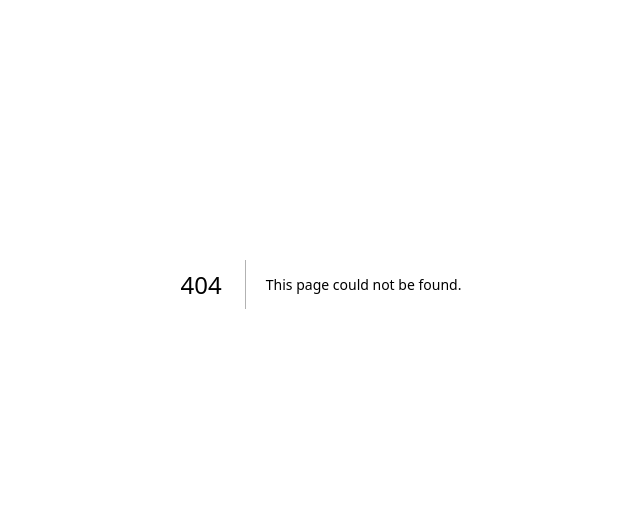
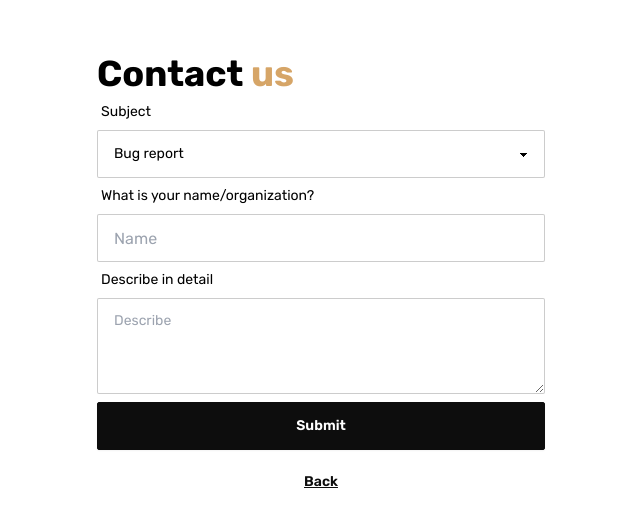
Before and after one commit to snowin-jj/devmailer, a Next.js app: page /contact in a window 1280 px wide. Before the commit this address had no page. Shown: the part 116-642 px from the top of the page, without its empty margins (319-959 px from the left). Built offline with nearby package versions, Linux system fonts and the light colour scheme.

Commit message:
add google auth

```diff
--- a/next.config.js
+++ b/next.config.js
@@ -1,7 +1,16 @@
 /** @type {import('next').NextConfig} */
 const nextConfig = {
   images: {
-    domains: ["daisyui.com", "api.dicebear.com", "rickandmortyapi.com"],
+    remotePatterns: [
+      {
+        protocol: "https",
+        hostname: "lh3.googleusercontent.com",
+      },
+      {
+        protocol: "https",
+        hostname: "api.dicebear.com",
+      },
+    ],
   },
 };
 
--- a/src/app/api/auth/[...nextauth]/route.ts
+++ b/src/app/api/auth/[...nextauth]/route.ts
@@ -1,6 +1,7 @@
 import NextAuth from "next-auth";
 import { PrismaAdapter } from "@auth/prisma-adapter";
 import EmailProvider from "next-auth/providers/email";
+import GoogleProvider from "next-auth/providers/google";
 
 import db from "@/lib/db";
 
@@ -8,6 +9,11 @@ const handler = NextAuth({
   // @ts-ignore
   adapter: PrismaAdapter(db),
   providers: [
+    GoogleProvider({
+      clientId: process.env.GOOGLE_CLIENT_ID!,
+      clientSecret: process.env.GOOGLE_CLIENT_SECRET!,
+      allowDangerousEmailAccountLinking: true,
+    }),
     EmailProvider({
       server: {
         service: process.env.MAIL_SERVICE,
@@ -30,6 +36,7 @@ const handler = NextAuth({
   pages: {
     signIn: "/signin",
   },
+  debug: process.env.NODE_ENV === "development",
 });
 
 export { handler as GET, handler as POST };
--- /dev/null
+++ b/src/app/contact/page.tsx
@@ -0,0 +1,119 @@
+"use client";
+
+import { useRouter } from "next/navigation";
+import { useState } from "react";
+import toast from "react-hot-toast";
+
+export default function ContactPage({
+  searchParams,
+}: {
+  searchParams: { ref: string };
+}) {
+  const [isSubmitting, setIsSubmitting] = useState<boolean>(false);
+  const navigation = useRouter();
+  const { ref } = searchParams;
+
+  async function handleSubmit(e: React.FormEvent<HTMLFormElement>) {
+    e.preventDefault();
+    setIsSubmitting(true);
+
+    const formData = new FormData(e.currentTarget);
+    const data = {
+      from: formData.get("name"),
+      to: process.env.NEXT_PUBLIC_EMAIL,
+      subject: formData.get("subject"),
+      body: formData.get("describe"),
+    };
+    const res = await fetch(
+      `/api/sendmail?apikey=${process.env.NEXT_PUBLIC_KEY}`,
+      {
+        method: "POST",
+        body: JSON.stringify(data),
+        headers: {
+          "Content-Type": "application/json",
+        },
+      }
+    );
+
+    if (res.ok) {
+      toast.success("Thanks for your feedback");
+    } else if (res.status === 429) {
+      toast.error("Facing too many request! Please try after sometime");
+    } else {
+      toast.error("Something went wrong");
+    }
+
+    setIsSubmitting(false);
+  }
+
+  return (
+    <section className="grid place-items-center min-h-screen">
+      <form className="w-full max-w-md" onSubmit={handleSubmit}>
+        <h2 className="text-4xl font-bold">
+          Contact <span className="text-[#D6A567]">us</span>
+        </h2>
+        <label className="form-control w-full" htmlFor="subject">
+          <div className="label">
+            <span className="label-text">Subject</span>
+          </div>
+          <select
+            name="subject"
+            className="select select-bordered w-full"
+            defaultValue={
+              ref === "site"
+                ? "Plan extend"
+                : ref === "app"
+                ? "Feature Request"
+                : "Bug report"
+            }
+          >
+            <option value="Feature Request">Feature Request</option>
+            <option value="Plan extend">Plan extend</option>
+            <option value="Bug report">Bug report</option>
+          </select>
+        </label>
+        <label className="form-control w-full" htmlFor="name">
+          <div className="label">
+            <span className="label-text">What is your name/organization?</span>
+          </div>
+          <input
+            name="name"
+            type="text"
+            placeholder="Name"
+            className="input input-bordered w-full"
+            required
+          />
+        </label>
+        <label className="form-control w-full" htmlFor="describe">
+          <div className="label">
+            <span className="label-text">Describe in detail</span>
+          </div>
+          <textarea
+            required
+            name="describe"
+            placeholder="Describe"
+            className="textarea textarea-bordered h-24"
+          ></textarea>
+        </label>
+        <label className="form-control w-full my-2">
+          <button type="submit" className="btn btn-primary">
+            {isSubmitting ? (
+              <span className="loading loading-spinner"></span>
+            ) : (
+              "Submit"
+            )}
+          </button>
+        </label>
+        <label className="form-control w-full my-2">
+          <button
+            type="button"
+            className="btn btn-link"
+            onClick={() => navigation.back()}
+          >
+            Back
+          </button>
+        </label>
+      </form>
+    </section>
+  );
+}
--- a/src/app/layout.tsx
+++ b/src/app/layout.tsx
@@ -1,12 +1,14 @@
-import type { Metadata } from 'next';
-import { Rubik } from 'next/font/google';
-import './globals.css';
+import type { Metadata } from "next";
+import { Rubik } from "next/font/google";
+import { Toaster } from "react-hot-toast";
 
-const rubik = Rubik({ subsets: ['latin'] });
+import "./globals.css";
+
+const rubik = Rubik({ subsets: ["latin"] });
 
 export const metadata: Metadata = {
-  title: 'DevMailer',
-  description: 'Generated by create next app',
+  title: "DevMailer",
+  description: "Generated by create next app",
 };
 
 export default function RootLayout({
@@ -16,7 +18,10 @@ export default function RootLayout({
 }) {
   return (
     <html lang="en" data-theme="lofi">
-      <body className={rubik.className}>{children}</body>
+      <body className={rubik.className}>
+        {children}
+        <Toaster />
+      </body>
     </html>
   );
 }
--- a/src/components/app/auth-form.tsx
+++ b/src/components/app/auth-form.tsx
@@ -7,7 +7,7 @@ import { signIn } from "next-auth/react";
 import GoogleIcon from "@/assets/google.svg";
 
 export default function AuthForm() {
-  const [isSubmiting, setIssubmiting] = useState<boolean>(false);
+  const [isSubmitting, setIssubmitting] = useState<boolean>(false);
 
   async function handleSubmit(e: React.FormEvent<HTMLFormElement>) {
     e.preventDefault();
@@ -17,7 +17,7 @@ export default function AuthForm() {
     if (!email) throw new Error("Please provide valid email");
 
     try {
-      setIssubmiting(true);
+      setIssubmitting(true);
       await signIn("email", {
         email,
         callbackUrl: "/dashboard",
@@ -26,7 +26,7 @@ export default function AuthForm() {
       const e = error as Error;
       throw new Error(e.message);
     } finally {
-      setIssubmiting(false);
+      setIssubmitting(false);
     }
   }
 
@@ -47,7 +47,7 @@ export default function AuthForm() {
         </div>
         <div className="form-control mt-6">
           <button className="btn btn-primary">
-            {isSubmiting ? (
+            {isSubmitting ? (
               <span className="loading loading-spinner"></span>
             ) : (
               "Login"
@@ -56,7 +56,15 @@ export default function AuthForm() {
         </div>
         <span className="text-center text-accent">or</span>
         <div className="form-control">
-          <button className="btn">
+          <button
+            type="button"
+            className="btn"
+            onClick={() =>
+              signIn("google", {
+                callbackUrl: "/dashboard",
+              })
+            }
+          >
             <Image src={GoogleIcon} alt="google icon" width={18} height={18} />
             Continue with google
           </button>
--- a/src/components/app/header.tsx
+++ b/src/components/app/header.tsx
@@ -44,6 +44,9 @@ export default function Header() {
               <Link href="/dashboard?tab=settings">Settings</Link>
             </li>
             <li>
+              <Link href="/contact?ref=app">Contact</Link>
+            </li>
+            <li>
               <a onClick={() => signOut()}>Logout</a>
             </li>
           </ul>
--- a/src/components/app/sidebar.tsx
+++ b/src/components/app/sidebar.tsx
@@ -1,13 +1,14 @@
 "use client";
 
 import { signOut } from "next-auth/react";
+import Link from "next/link";
 
 export default function SideBar() {
   return (
     <aside className="h-full">
       <ul className="h-fit menu bg-base-200 w-56 rounded-box">
         <li>
-          <a href="/dashboard?tab=key">
+          <Link href="/dashboard?tab=key">
             <svg
               xmlns="http://www.w3.org/2000/svg"
               width="24"
@@ -24,10 +25,10 @@ export default function SideBar() {
               <circle cx="16.5" cy="7.5" r=".5" />
             </svg>
             Api key
-          </a>
+          </Link>
         </li>
         <li>
-          <a href="/dashboard?tab=settings">
+          <Link href="/dashboard?tab=settings">
             <svg
               xmlns="http://www.w3.org/2000/svg"
               width="24"
@@ -44,7 +45,27 @@ export default function SideBar() {
               <circle cx="12" cy="12" r="3" />
             </svg>
             Settings
-          </a>
+          </Link>
+        </li>
+        <li>
+          <Link href="/contact?ref=app">
+            <svg
+              xmlns="http://www.w3.org/2000/svg"
+              width="24"
+              height="24"
+              viewBox="0 0 24 24"
+              fill="none"
+              stroke="currentColor"
+              strokeWidth="2"
+              strokeLinecap="round"
+              strokeLinejoin="round"
+              className="lucide lucide-mail"
+            >
+              <rect width="20" height="16" x="2" y="4" rx="2" />
+              <path d="m22 7-8.97 5.7a1.94 1.94 0 0 1-2.06 0L2 7" />
+            </svg>
+            Contact
+          </Link>
         </li>
         <li>
           <a onClick={() => signOut()}>
--- a/src/components/site/navigation.tsx
+++ b/src/components/site/navigation.tsx
@@ -1,8 +1,11 @@
-import Link from 'next/link';
+import Link from "next/link";
 
 export default function Navigation() {
   return (
     <>
+      <li>
+        <Link href="/">Home</Link>
+      </li>
       <li>
         <Link href="/about">About</Link>
       </li>
@@ -14,6 +17,9 @@ export default function Navigation() {
       <li>
         <Link href="/pricing">Pricing</Link>
       </li>
+      <li>
+        <Link href="/contact?ref=site">Contact</Link>
+      </li>
     </>
   );
 }
```
Also changed, not shown: package.json (+5 -4 lines), src/components/provider.tsx (deleted), 1 other file (tests, documents, lock files or other folders).
